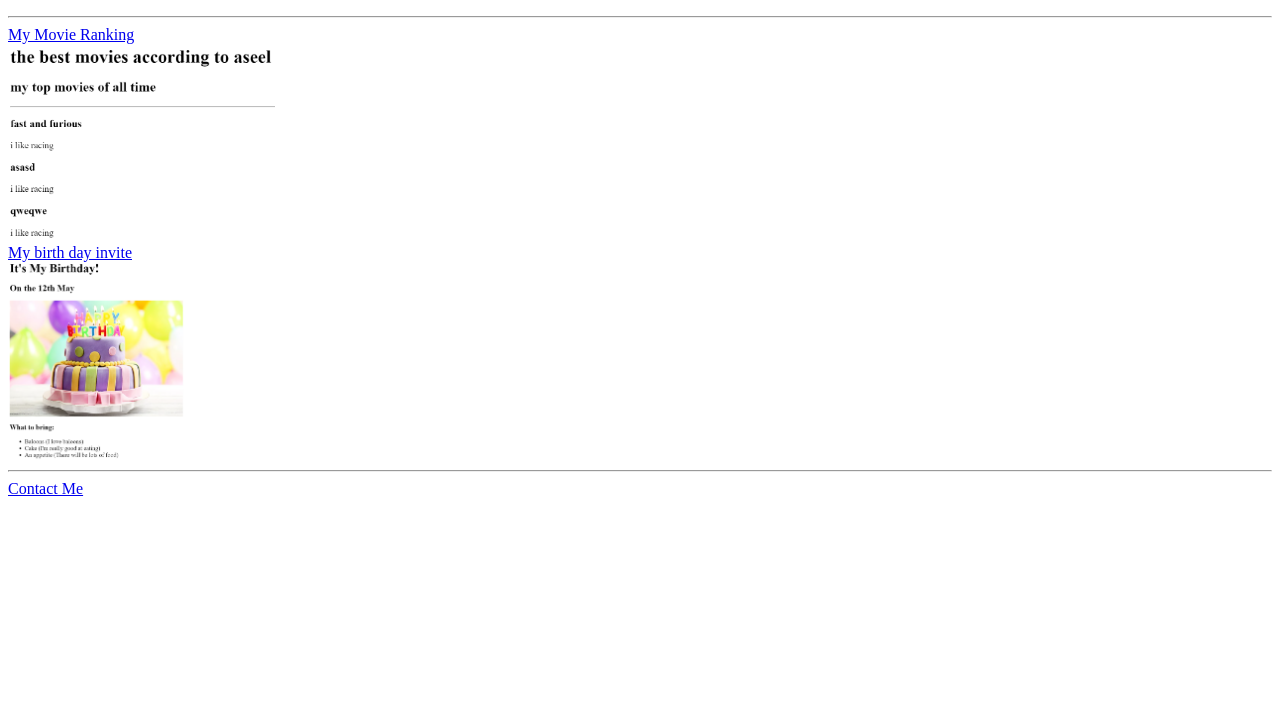
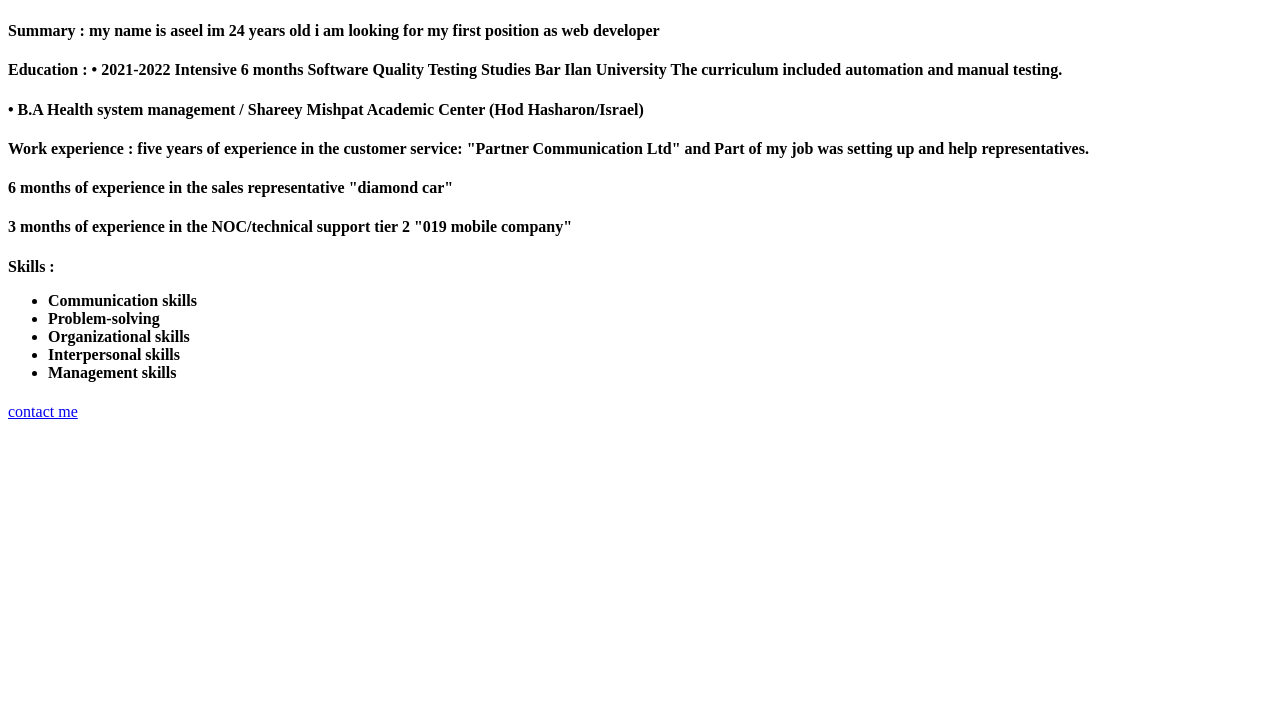
Before and after one commit to asealsofy/Html-portfolio, a plain HTML site: page index.html in a window 1280 px wide. Shown: the part 97-800 px from the top of the page. Drawn offline with Linux system fonts and the light colour scheme.

Commit message:
Add files via upload

```diff
--- a/index.html
+++ b/index.html
@@ -1,42 +1,45 @@
-<!-- TODO 1: Create the HTML Boilerplate -->
+<!DOCTYPE html>
 <html lang="en">
-
 <head>
-  <meta charset="UTF-8">
-  <title>Aseel's Portfolio  </title>
+    <meta charset="UTF-8">
+    <meta name="viewport" content="width=device-width, initial-scale=1.0">
+    <title>My Resume</title>
+    <h1>Aseel Amer </h1>
+    <img src="./aseel's pic.png" alt="">
 </head>
-
 <body>
- <h1>Aseel's Portfolio</h1>
-<h2>I'm a Web Developer</h2>
-<hr>
-
-<a href="./public/movie-ranking.html">My Movie Ranking</a>
-<br>
-<img src="./public/Aseel's movie ranking screenshot.png"height="200" alt="Aseel's Movie Ranking"><br>
-
-<a href="./public/birthday-invite.html">My birth day invite</a>
-<br>
-<img src="./public/Aseel's birth day invite screen shot.png"height="200" alt="Aseel's birthday invite ">
-<hr>
-<a href="./public/about.html">Contact Me </a>
-
-
+ <h4>Summary : my name is aseel im 24 years old i am looking for my first position as  web developer   </h4>
+<h4>Education : • 2021-2022 Intensive 6 months Software Quality Testing
+    Studies Bar Ilan University The curriculum included
+    automation and manual testing.
+</h4>
+<h4>• B.A Health system management / Shareey Mishpat
+    Academic Center (Hod Hasharon/Israel)</h4>
+    <h4>Work experience : five years of experience in the customer service: "Partner Communication Ltd" and
+        Part of my job was setting up and help representatives.
+     </h4>
+     <h4>6 months of experience in the sales representative "diamond car"</h4>
+     <h4>3 months of experience in the NOC/technical support tier 2 "019 mobile company"</h4>
+<h4>Skills  : <ul>
+<li>
+    Communication skills
+</li>
+<li>
+    Problem-solving
+</li>
+<li>
+    Organizational skills
+</li>
+<li>
+    Interpersonal skills
+</li>
+<li>
+    Management skills
+</li>
+</ul>
+</h4>
+<a href="./Aseel Amer CV.docx (2) (1) (1).pdf">contact me</a>
 
 
 </body>
-
 </html>
-<!-- TODO 2: Add Your previous projects' HTML into the public folder -->
-
-<!-- TODO 3: Take screenshots of your project previews and add the images to the images folder -->
-
-<!-- TODO 4: Add titles/subtitles etc. -->
-
-<!-- TODO 5: Add a link to the project pages -->
-
-<!-- TODO 6: Add images to show the project previews
-HINT for TODO 6: You can use the height attribute set to 200 to make the image smaller:
-https://developer.mozilla.org/en-US/docs/Web/HTML/Element/img#attr-height -->
-
-<!-- TODO 7: Add the Contact Me and About Me page links -->
```
